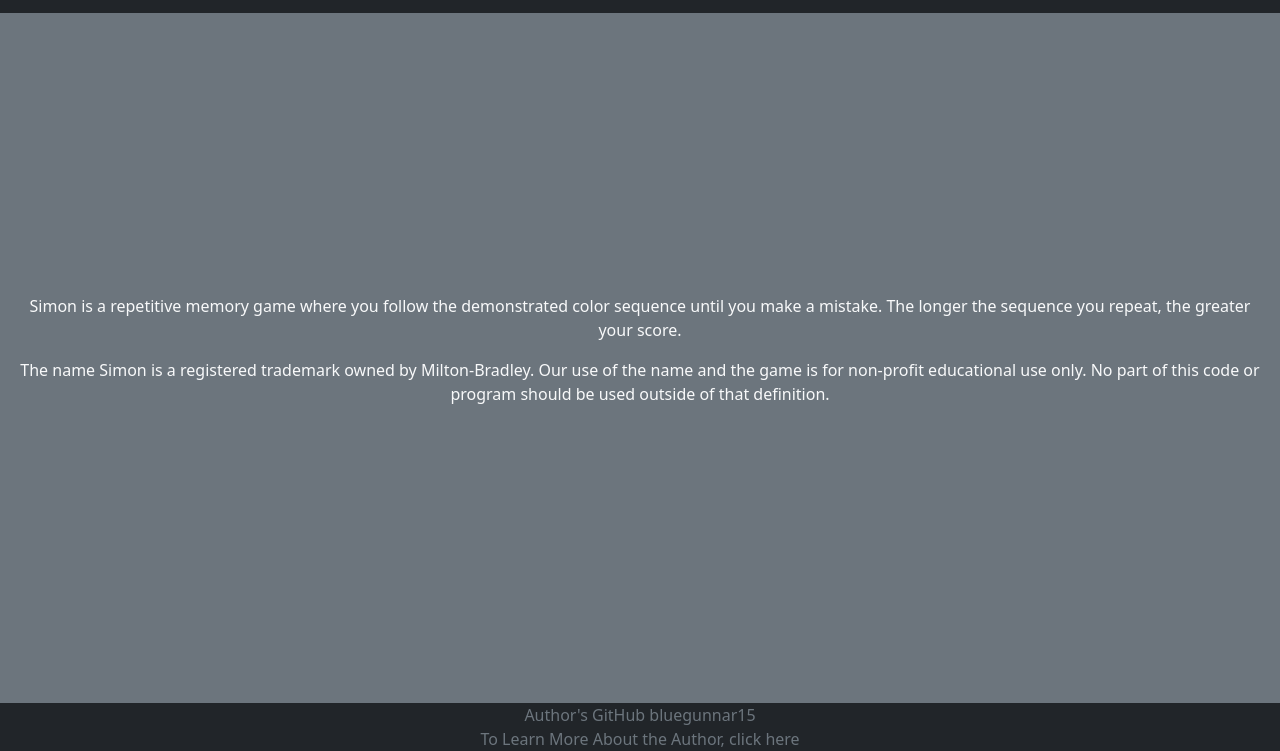
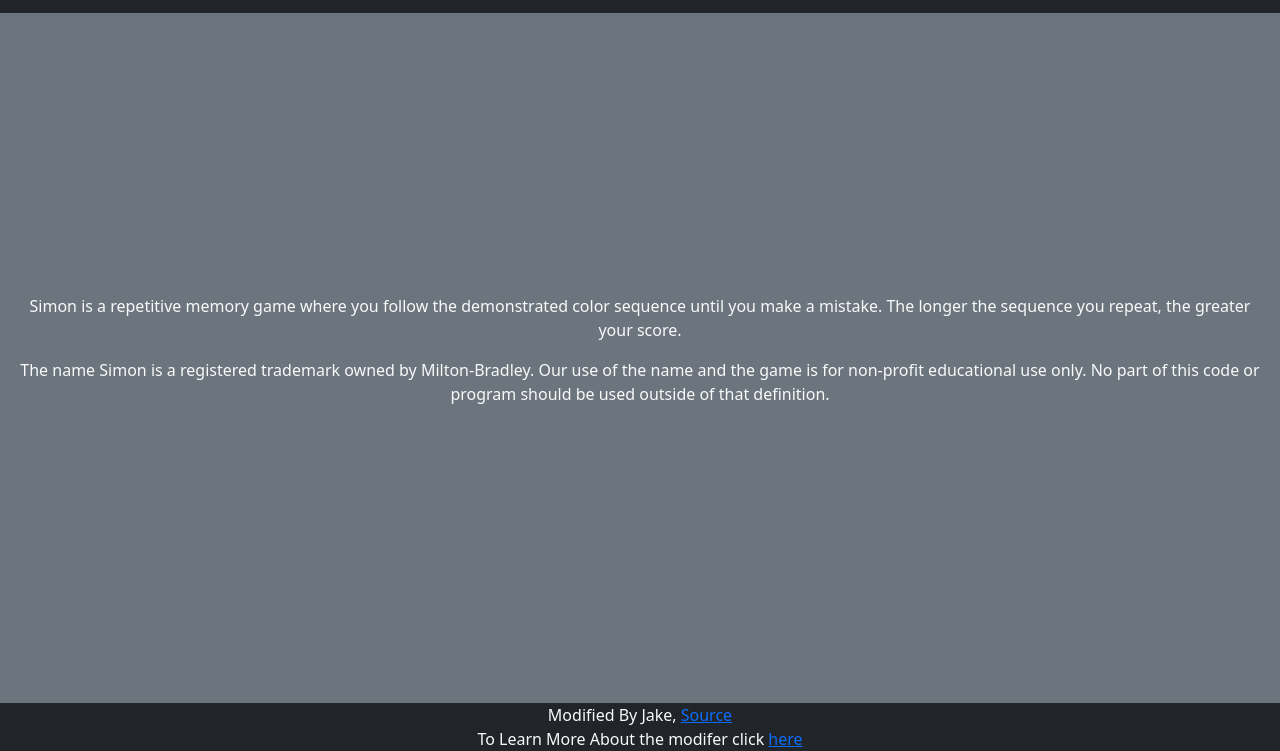
Before and after one commit to bluegunnar15/simon, a plain HTML site: page about.html in a window 1280 px wide. Shown: the part 67-818 px from the top of the page. Drawn offline with nearby package versions, Linux system fonts and the light colour scheme.

Commit message:
finally fixed centering link in footer

```diff
--- a/about.html
+++ b/about.html
@@ -58,16 +58,12 @@
     </div>
   </main>
 
-  <footer class="bg-dark text-muted text-center">
-    <div class="container-fluid">
-      <span class="text-reset">Author's GitHub</span>
-      <span href="https://github.com/bluegunnar15/simon">bluegunnar15</span>
-      <div>To Learn More About the Author, click
-        <span href="https://dumbquestions.click">here</span>
-      </div>
-    </div>
-  </footer>
 
+  <div style="text-align:center">
+    <span class="text-reset">Modified By Jake, </span>
+    <a href="https://github.com/bluegunnar15/simon">Source</a>
+    <div>To Learn More About the modifer click <a href="https://dumbquestions.click">here</a></div>
+  </div>
 
 
 </body>
--- a/main.css
+++ b/main.css
@@ -18,6 +18,11 @@ main {
 
 footer {
   flex: 0 30px;
+}
+
+.a {
+  display: block;
+  text-align: center;
 }
 
 menu {
@@ -44,6 +49,7 @@ footer a {
 #count {
   color: rgb(246, 239, 158);
 }
+
 
 .players {
   flex: 1;
@@ -148,9 +154,11 @@ footer a {
   header {
     display: none;
   }
+
   footer {
     display: none;
   }
+
   main {
     flex: 1 100vh;
   }
```
Also changed, not shown: index.html (+1 -1 lines), play.html (+1 -1 lines).
